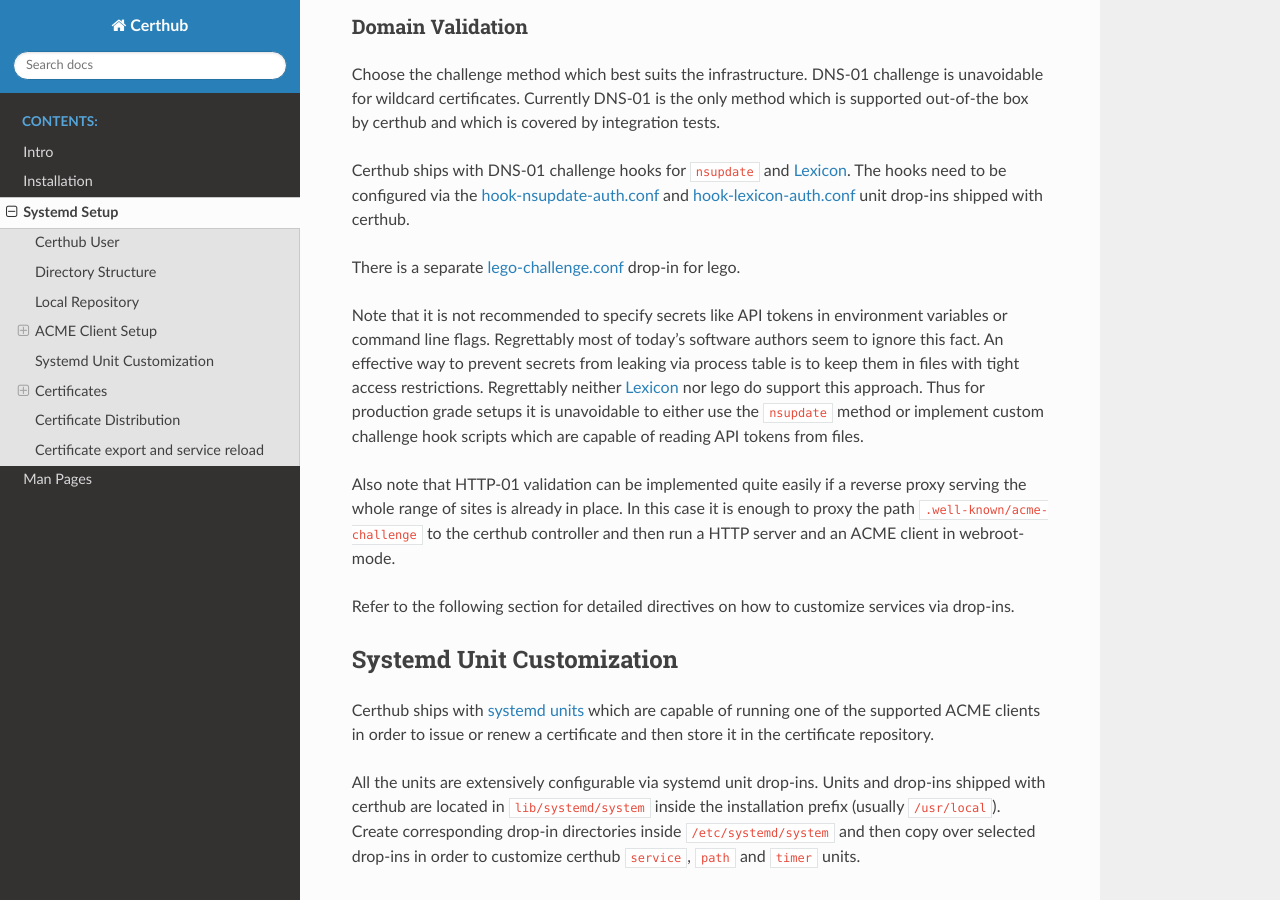
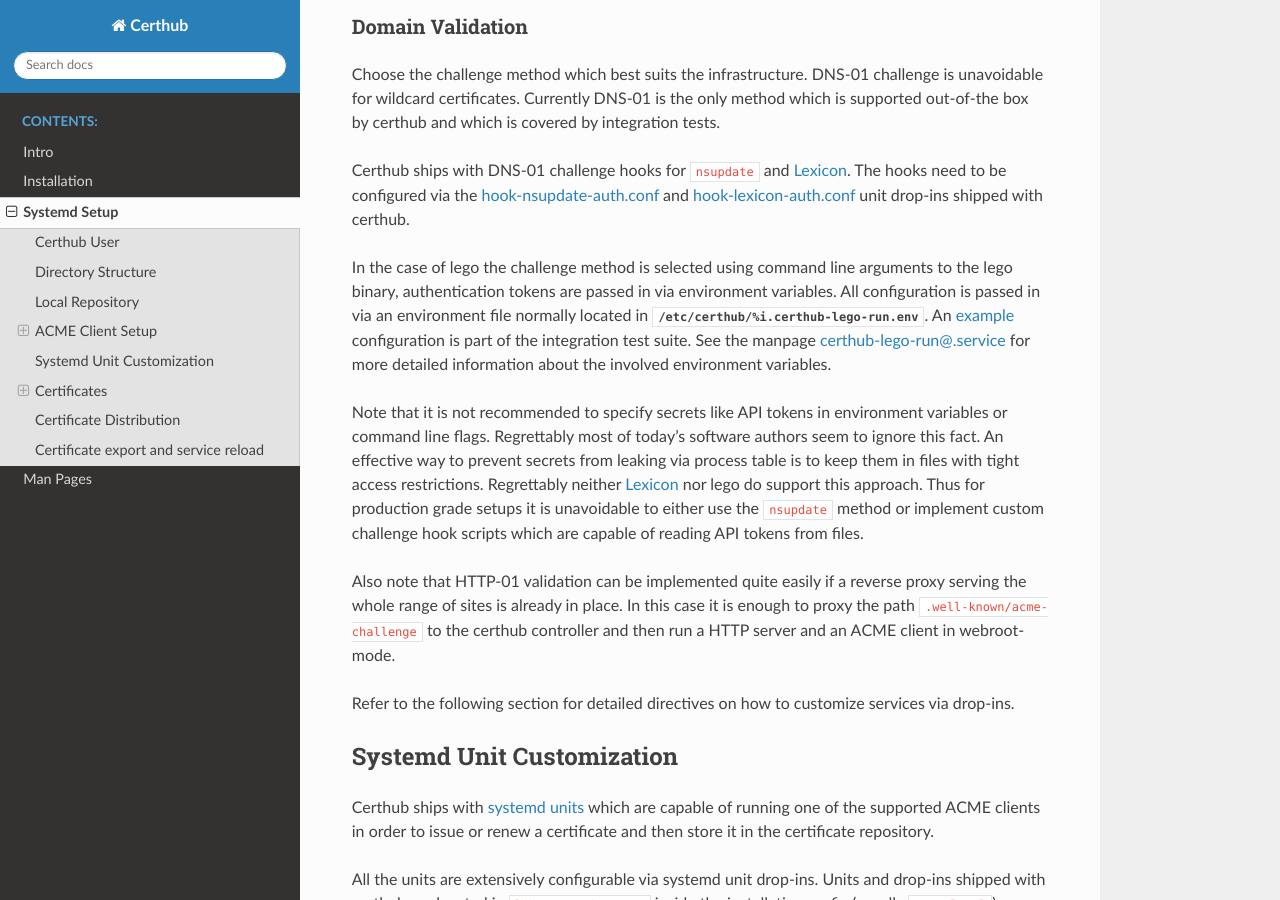
Before and after one commit to certhub/certhub, a Sphinx documentation site: the page built from doc/systemd.rst, in a window 1280 px wide and 900 px high, scrolled down 4412 px. Built offline with Sphinx 7.4.7 and the Read the Docs theme 2.0.0, drawn with Linux system fonts in a browser that asks for light colours; some of the changed text lies outside the part shown.

Commit message:
Remove %i.lego.args file and CERTHUB_LEGO_CONFIG variable
Unlike certhub and dehydrated, lego does not support customization via
configuration file. In order to encompass a certain parity between all
acme clients, certhub introduced a mechanism which allowed to specify
command line flags inside an arguments file for lego.

Since the introduction of per-service and/or per-instance environment
files (#19) this abstraction is now even more needless.

Configuration of lego should now be maintained in per-service or
per-instance environment files inside /etc/certhub, the old way is not
supported anymore.

```diff
--- a/doc/certhub-lego-run.1.rst
+++ b/doc/certhub-lego-run.1.rst
@@ -28,10 +28,9 @@ fullchain certificate is committed to the repository.
     git gau-exec /var/lib/certhub/certs.git \
     git gau-ac \
     git gau-xargs -I{} \
-    xargs -a /etc/certhub/example.com.lego.args
     certhub-message-format {}/example.com.fullchain.pem x509 \
     certhub-lego-run {}/example.com.fullchain.pem /etc/certhub/example.com.csr.pem /var/lib/certhub/private/lego \
-    lego
+    lego --accept-tos --email hello@example.com
 
 
 See Also
--- a/doc/certhub-lego-run@.service.8.rst
+++ b/doc/certhub-lego-run@.service.8.rst
@@ -51,11 +51,6 @@ Environment
    default. Lego will fall back to HTTP-01 challenge if this variable is not
    set.
 
-.. envvar:: CERTHUB_LEGO_CONFIG
-
-   Path to a file with additional lego cli arguments. Defaults to:
-   ``/etc/certhub/%i.lego.args``
-
 .. envvar:: CERTHUB_LEGO_DIR
 
    The path to the directory where lego stores accound data and issued
--- a/doc/systemd.rst
+++ b/doc/systemd.rst
@@ -266,8 +266,14 @@ hooks need to be configured via the
 and `hook-lexicon-auth.conf <https://github.com/znerol/certhub/blob/master/lib/systemd/dropins/hook-lexicon-auth.conf>`__
 unit drop-ins shipped with certhub.
 
-There is a separate `lego-challenge.conf <https://github.com/znerol/certhub/blob/master/lib/systemd/dropins/lego-challenge.conf>`__
-drop-in for lego.
+In the case of lego the challenge method is selected using command line
+arguments to the lego binary, authentication tokens are passed in via
+environment variables. All configuration is passed in via an environment file
+normally located in :envfile:`/etc/certhub/%i.certhub-lego-run.env`. An
+`example <https://github.com/znerol/certhub/tree/master/integration-test/src/travis/etc/certhub-lego-run.env.in>`__
+configuration is part of the integration test suite. See the manpage
+:doc:`certhub-lego-run@.service.8` for more detailed information about the
+involved environment variables.
 
 Note that it is not recommended to specify secrets like API tokens in
 environment variables or command line flags. Regrettably most of today's
@@ -365,8 +371,8 @@ ACME Client Configuration
 Add additional configuration for the ACME client to one of the following files:
 ``/etc/certhub/${DOMAIN}.certbot.ini``,
 ``/etc/certhub/${DOMAIN}.dehydrated.conf`` or
-``/etc/certhub/${DOMAIN}.lego.args``. Working examples for testing purposes
-are part of certhub
+``/etc/certhub/${DOMAIN}.certhub-lego-run.env``. Working examples for testing
+purposes are part of certhub
 `integration tests <https://github.com/znerol/certhub/tree/master/integration-test/src/travis/etc>`__
 
 
```
Also changed, not shown: 8 other files.
